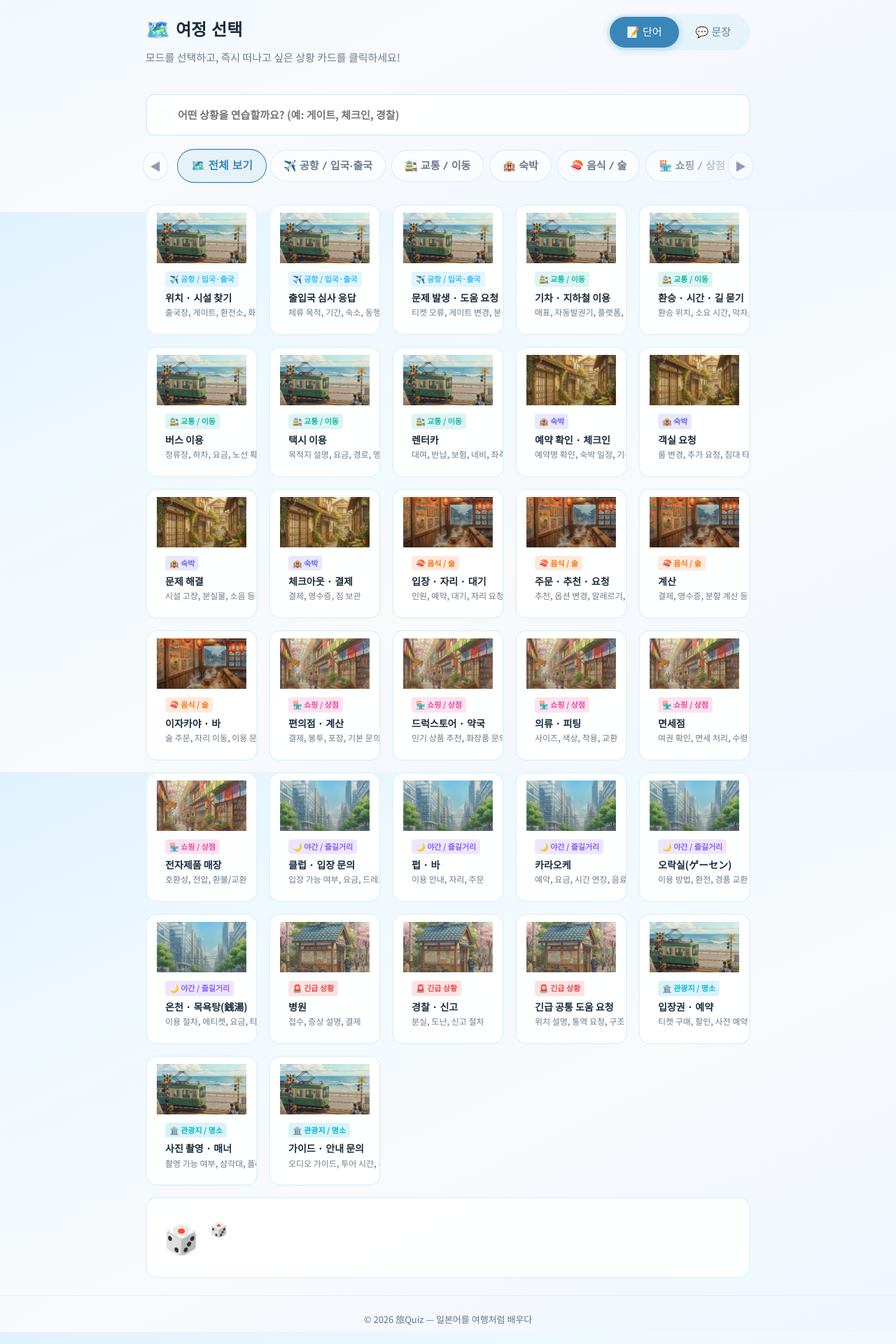
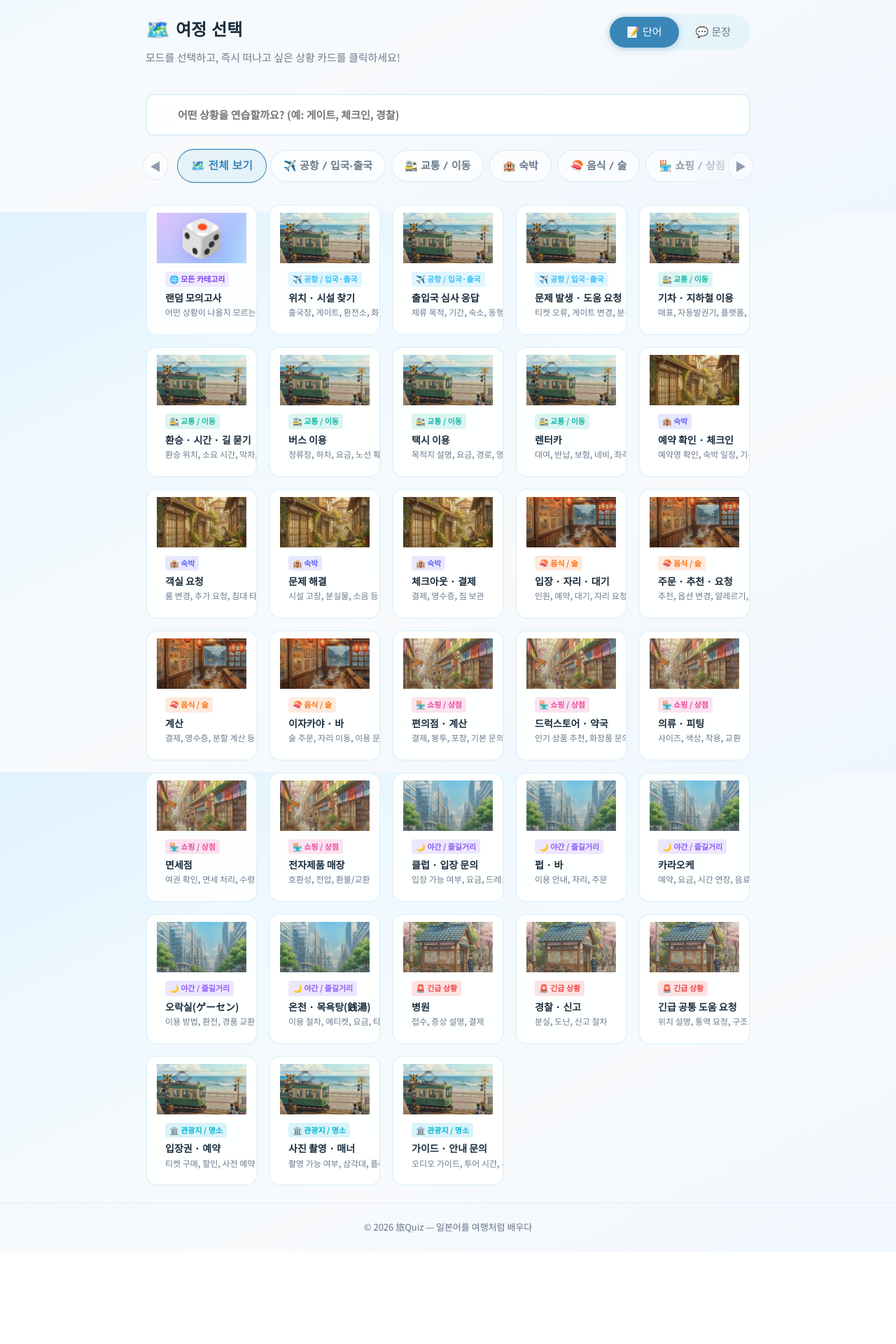
Before and after one commit to zkfmak9257/JapaneseQuizProject, a Vue app in the folder frontend/: page / in a window 1280 px wide. Shown: the part 497-2417 px from the top of the page at 70% size. After the commit the page ends 2285 px from the top, so only its background shows below. Built offline with nearby package versions, Linux system fonts and the light colour scheme; no server answers; grey boxes are pictures that could not be loaded.

Commit message:
[Feat] 메인 페이지 랜덤 모의고사 버튼을 카드 형태로 그리드 첫 번째에 배치

```diff
--- a/frontend/src/views/MainView.vue
+++ b/frontend/src/views/MainView.vue
@@ -184,6 +184,23 @@
 
             <div class="scene-grid">
 
+              <!-- 랜덤 모의고사 카드 (전체 탭일 때만, 항상 맨 첫 번째) -->
+              <button
+                v-if="activeGroupIndex === null && !searchQuery"
+                class="scene-card random-card"
+                @click="onStart"
+              >
+                <div class="scene-image random-image-area">
+                  <span class="random-big-icon">🎲</span>
+                  <div class="random-shimmer"></div>
+                </div>
+                <div class="scene-info">
+                  <div class="scene-badge random-badge">🌐 모든 카테고리</div>
+                  <strong class="scene-name">랜덤 모의고사</strong>
+                  <span class="scene-desc">어떤 상황이 나올지 모르는 서바이벌!</span>
+                </div>
+              </button>
+
               <!-- 상황 카드 렌더링 (클릭 시 선택 상태 토글) -->
               <button
                 class="scene-card"
@@ -204,22 +221,6 @@
                   </div>
                   <strong class="scene-name">{{ item.name }}</strong>
                   <span class="scene-desc" v-if="item.desc">{{ item.desc }}</span>
-                </div>
-              </button>
-
-              <!-- '전체' 탭일 때만 보이는 무작위 챌린지 특별 카드 (맨 하단 배치) -->
-              <button
-                v-if="activeGroupIndex === null && !searchQuery"
-                class="scene-card random-card"
-                @click="onStart"
-              >
-                <div class="random-content">
-                  <span class="random-emoji">🎲</span>
-                  <div class="random-text">
-                    <h3>🎲 무작위 챌린지 (전체 랜덤)</h3>
-                    <p>어떤 상황이 나올지 모르는 서바이벌 모드!</p>
-                  </div>
-                  <span class="random-arrow">→</span>
                 </div>
               </button>
 
@@ -1146,30 +1147,73 @@ function onStartTravel() {
   100% { opacity: 1; transform: translateY(0); }
 }
 
-/* ── 무작위 챌린지 특별 카드 ── */
+/* ── 랜덤 모의고사 카드 ── */
 .random-card {
-  grid-column: 1 / -1; /* 가로 전체 너비 확보 */
-  background: linear-gradient(135deg, var(--ocean), var(--train));
-  border: none;
-  padding: 0;
+  border: 2px dashed rgba(139, 92, 246, 0.45);
+  background: rgba(255, 255, 255, 0.95);
+  position: relative;
+  overflow: hidden;
 }
 .random-card:hover {
-  transform: translateY(-4px) scale(1.01);
-  box-shadow: 0 12px 30px rgba(58, 134, 184, 0.3);
-}
-.random-content {
+  border-color: #8b5cf6;
+  transform: translateY(-4px);
+  box-shadow: 0 12px 30px rgba(139, 92, 246, 0.25);
+}
+
+/* 이미지 영역 대신 파스텔 그라데이션 배경 */
+.random-image-area {
+  position: relative;
+  width: 100%;
+  aspect-ratio: 16 / 9;
+  background: linear-gradient(135deg, #e0c3fc 0%, #8ec5fc 100%);
   display: flex;
   align-items: center;
-  padding: 24px;
-  gap: 16px;
-  color: white;
-  width: 100%;
-}
-.random-emoji { font-size: 40px; animation: bounce-subtle 2s infinite; }
-.random-text { display: flex; flex-direction: column; flex: 1; text-align: left; }
-.random-text h3 { margin: 0; font-size: 20px; font-weight: 900; font-family: var(--font-display); letter-spacing: -0.5px; }
-.random-text p { margin: 4px 0 0; font-size: 13px; opacity: 0.9; }
-.random-arrow { font-size: 24px; font-weight: bold; background: rgba(255,255,255,0.2); width: 40px; height: 40px; display: flex; align-items: center; justify-content: center; border-radius: 50%; }
+  justify-content: center;
+  overflow: hidden;
+}
+
+/* 빛나는 shimmer 효과 */
+.random-shimmer {
+  position: absolute;
+  inset: 0;
+  background: linear-gradient(
+    105deg,
+    transparent 40%,
+    rgba(255, 255, 255, 0.35) 50%,
+    transparent 60%
+  );
+  background-size: 200% 100%;
+  animation: shimmer 2.4s ease-in-out infinite;
+}
+@keyframes shimmer {
+  0%   { background-position: 200% 0; }
+  100% { background-position: -200% 0; }
+}
+
+/* 중앙 주사위 아이콘 */
+.random-big-icon {
+  font-size: 52px;
+  position: relative;
+  z-index: 1;
+  filter: drop-shadow(0 4px 8px rgba(139, 92, 246, 0.3));
+  animation: dice-float 3s ease-in-out infinite;
+}
+@keyframes dice-float {
+  0%, 100% { transform: translateY(0) rotate(-5deg); }
+  50%       { transform: translateY(-6px) rotate(5deg); }
+}
+
+/* 배지 스타일 */
+.random-badge {
+  color: #7c3aed;
+  background-color: rgba(139, 92, 246, 0.12);
+  font-size: 11px;
+  font-weight: 800;
+  padding: 2px 6px;
+  border-radius: 4px;
+  width: fit-content;
+  margin-bottom: 2px;
+}
 
 .scene-card {
   background: rgba(255, 255, 255, 0.9);
```
